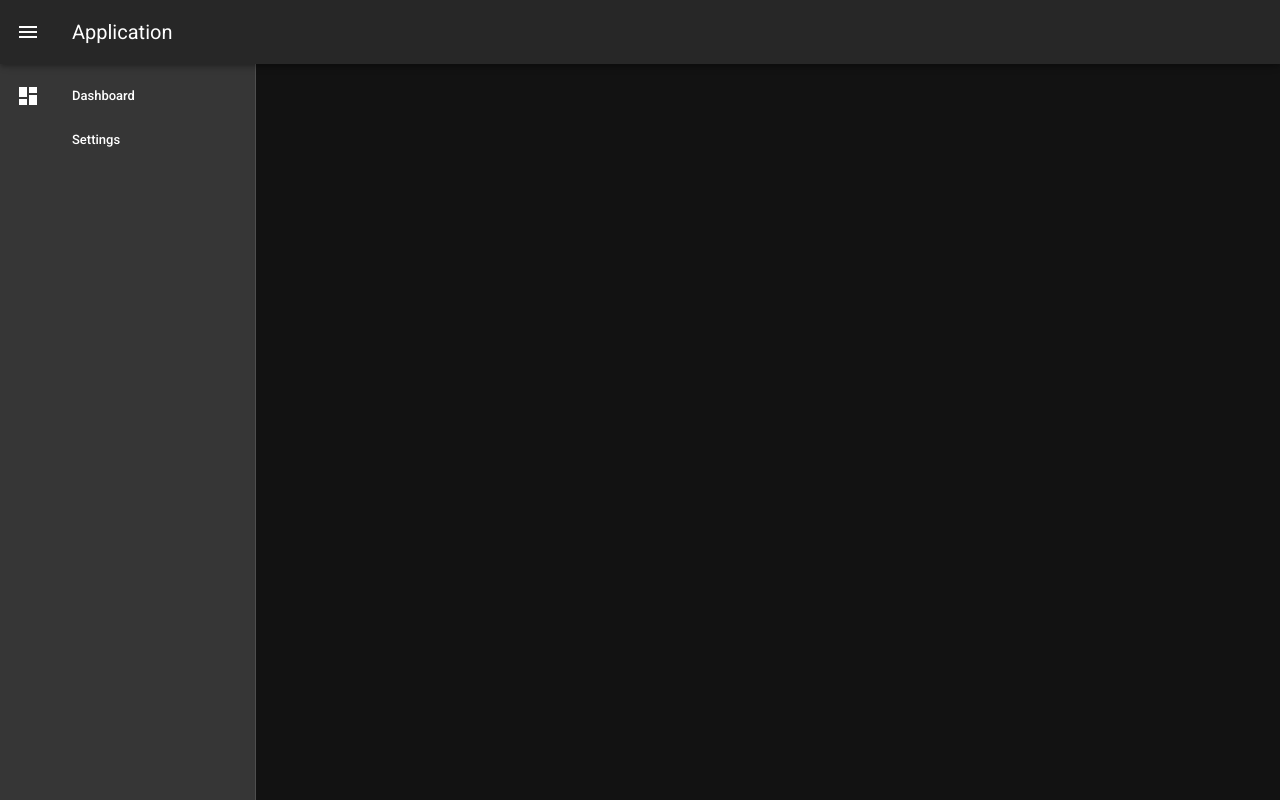
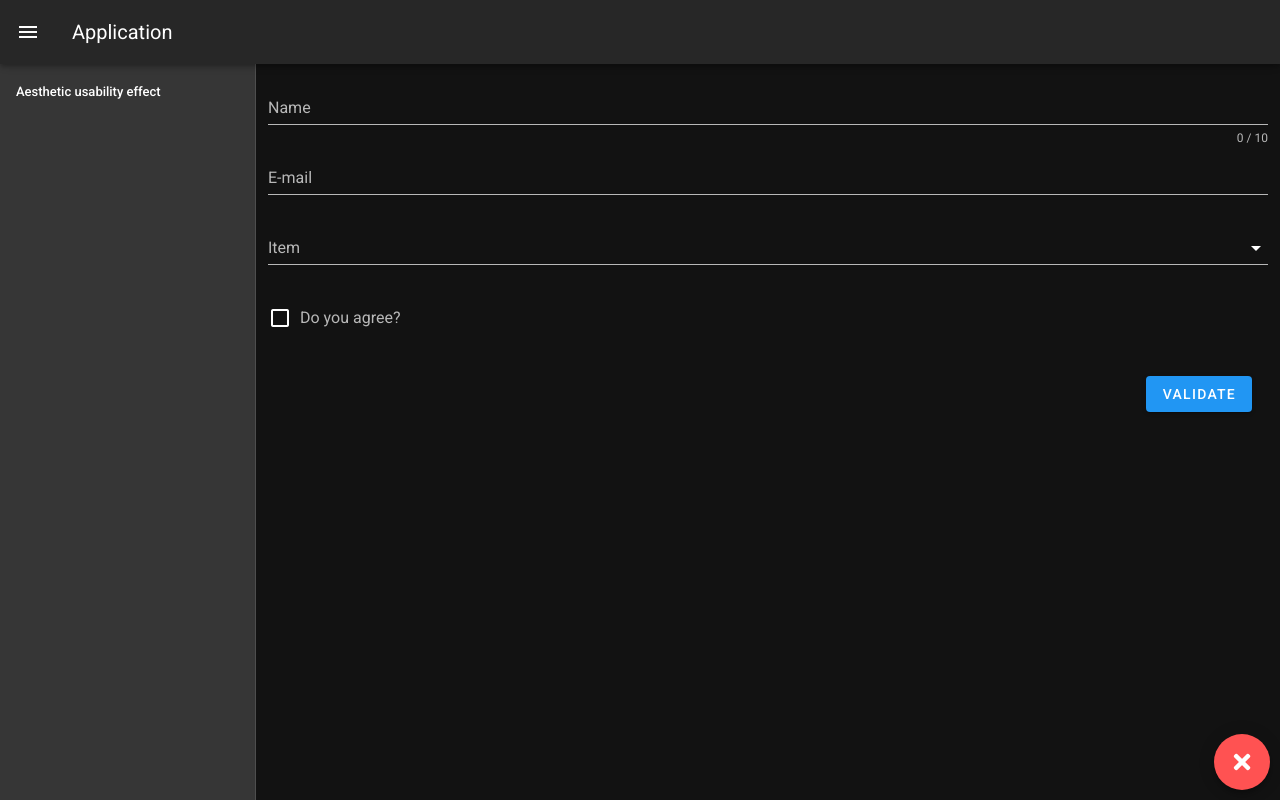
Before and after one commit to daradicsdavid/ux_bad_practices, a Vue app: page /aesthetic_usability_effect/good_design in a window 1280 px wide. Built offline with nearby package versions, Linux system fonts and the light colour scheme.

Commit message:
aesthetic_usability_effect

```diff
--- a/package.json
+++ b/package.json
@@ -14,6 +14,7 @@
     "vuetify": "^2.2.11"
   },
   "devDependencies": {
+    "@fortawesome/fontawesome-free": "^5.13.0",
     "@vue/cli-plugin-babel": "~4.3.0",
     "@vue/cli-plugin-eslint": "~4.3.0",
     "@vue/cli-service": "~4.3.0",
--- a/src/App.vue
+++ b/src/App.vue
@@ -6,22 +6,12 @@
                 clipped
         >
             <v-list dense>
-                <v-list-item link>
-                    <v-list-item-action>
-                        <v-icon>mdi-view-dashboard</v-icon>
-                    </v-list-item-action>
+                <v-list-item link to="/aesthetic_usability_effect/bad_design">
                     <v-list-item-content>
-                        <v-list-item-title>Dashboard</v-list-item-title>
+                        <v-list-item-title>Aesthetic usability effect</v-list-item-title>
                     </v-list-item-content>
                 </v-list-item>
-                <v-list-item link>
-                    <v-list-item-action>
-                        <v-icon>mdi-settings</v-icon>
-                    </v-list-item-action>
-                    <v-list-item-content>
-                        <v-list-item-title>Settings</v-list-item-title>
-                    </v-list-item-content>
-                </v-list-item>
+
             </v-list>
         </v-navigation-drawer>
 
@@ -34,7 +24,10 @@
         </v-app-bar>
 
         <v-content>
-            <router-view></router-view>
+            <v-container
+            >
+                <router-view></router-view>
+            </v-container>
         </v-content>
     </v-app>
 </template>
--- a/src/components/aesthetic_usability_effect/AUEBadDesign.vue
+++ b/src/components/aesthetic_usability_effect/AUEBadDesign.vue
@@ -1,13 +1,55 @@
 <template>
     <div>
-        AUEBadDesign
+        <v-row align="center">
+            <v-form ref="form">
+                <v-text-field
+                        :counter="10"
+                        label="Name"
+                        required
+                ></v-text-field>
+
+                <v-text-field
+                        label="E-mail"
+                        required
+                ></v-text-field>
+
+                <v-select
+                        :rules="[v => !!v || 'Item is required']"
+                        label="Item"
+                        required
+                ></v-select>
+
+                <v-checkbox
+                        :rules="[v => !!v || 'You must agree to continue!']"
+                        label="Do you agree?"
+                        required
+                ></v-checkbox>
+
+                <v-btn
+                        class="mr-4"
+
+                >
+                    Validate
+                </v-btn>
+            </v-form>
+        </v-row>
+        <v-btn
+                fab
+                bottom
+                right
+                color="primary"
+                to="/aesthetic_usability_effect/good_design"
+        >
+            <v-icon>fas fa-check</v-icon>
+        </v-btn>
     </div>
+
 </template>
 <script>
     export default {
         name: "AUEBadDesign",
         mounted: function () {
-            console.log("AUEBadDesign")
+
         }
     }
 </script>
--- a/src/components/aesthetic_usability_effect/AUEGoodDesign.vue
+++ b/src/components/aesthetic_usability_effect/AUEGoodDesign.vue
@@ -1,10 +1,58 @@
 <template>
-    <div>
-        AUEGoodDesign
-    </div>
+    <v-row align="center">
+        <v-col cols="12">
+            <v-form ref="form">
+                <v-text-field
+                        :counter="10"
+                        label="Name"
+                        required
+                ></v-text-field>
+
+                <v-text-field
+                        label="E-mail"
+                        required
+                ></v-text-field>
+
+                <v-select
+                        :rules="[v => !!v || 'Item is required']"
+                        label="Item"
+                        required
+                ></v-select>
+
+                <v-checkbox
+                        :rules="[v => !!v || 'You must agree to continue!']"
+                        label="Do you agree?"
+                        required
+                ></v-checkbox>
+
+
+            </v-form>
+        </v-col>
+        <v-col class="text-right">
+            <v-btn
+                    class="mr-4"
+                    color="primary"
+            >
+                Validate
+            </v-btn>
+        </v-col>
+        <v-btn
+                fab
+                dark
+                absolute
+                color="error"
+                style="bottom: 10px;right: 10px"
+                to="/aesthetic_usability_effect/bad_design"
+        >
+            <v-icon>fas fa-times</v-icon>
+        </v-btn>
+    </v-row>
 </template>
 <script>
     export default {
-        name: "AUEGoodDesign"
+        name: "AUEGoodDesign",
+        mounted: function () {
+
+        }
     }
 </script>
--- a/src/main.js
+++ b/src/main.js
@@ -1,11 +1,9 @@
 import Vue from 'vue'
 import App from './App.vue'
-import router from './router'
 import vuetify from './plugins/vuetify';
-import VueRouter from 'vue-router'
+import router from "@/router";
 
 Vue.config.productionTip = false
-Vue.use(VueRouter)
 
 new Vue({
     router,
--- a/src/plugins/vuetify.js
+++ b/src/plugins/vuetify.js
@@ -1,7 +1,9 @@
 import Vue from 'vue';
 import Vuetify from 'vuetify/lib';
+import '@fortawesome/fontawesome-free/css/all.css'
 
-Vue.use(Vuetify);
+Vue.use(Vuetify, {
+    iconfont: 'fa'
+});
 
-export default new Vuetify({
-});
+export default new Vuetify({});
--- a/src/router.js
+++ b/src/router.js
@@ -1,13 +1,19 @@
-import VueRouter from "vue-router";
+import Vue from 'vue'
 import AUEBadDesign from "@/components/aesthetic_usability_effect/AUEBadDesign";
 import AUEGoodDesign from "@/components/aesthetic_usability_effect/AUEGoodDesign";
+import Router from 'vue-router'
 
-// 3. Create the router instance and pass the `routes` option
-// You can pass in additional options here, but let's
-// keep it simple for now.
-export default new VueRouter({
-    routes: [
-        {path: '/aesthetic_usability_effect/bad_design', name: 'AUEBadDesign', component: AUEBadDesign},
-        {path: '/aesthetic_usability_effect/good_design', name: 'AUEGoodDesign', component: AUEGoodDesign}
-    ]
+
+Vue.use(Router)
+const routes = [
+    {path: '/aesthetic_usability_effect/bad_design', name: 'AUEBadDesign', component: AUEBadDesign},
+    {path: '/aesthetic_usability_effect/good_design', name: 'AUEGoodDesign', component: AUEGoodDesign}
+]
+
+const router = new Router({
+    mode: 'history',
+    routes
 })
+
+
+export default router
```
Also changed, not shown: src/components/HelloWorld.vue (deleted, +0 -151 lines), 1 other file (tests, documents, lock files or other folders).
